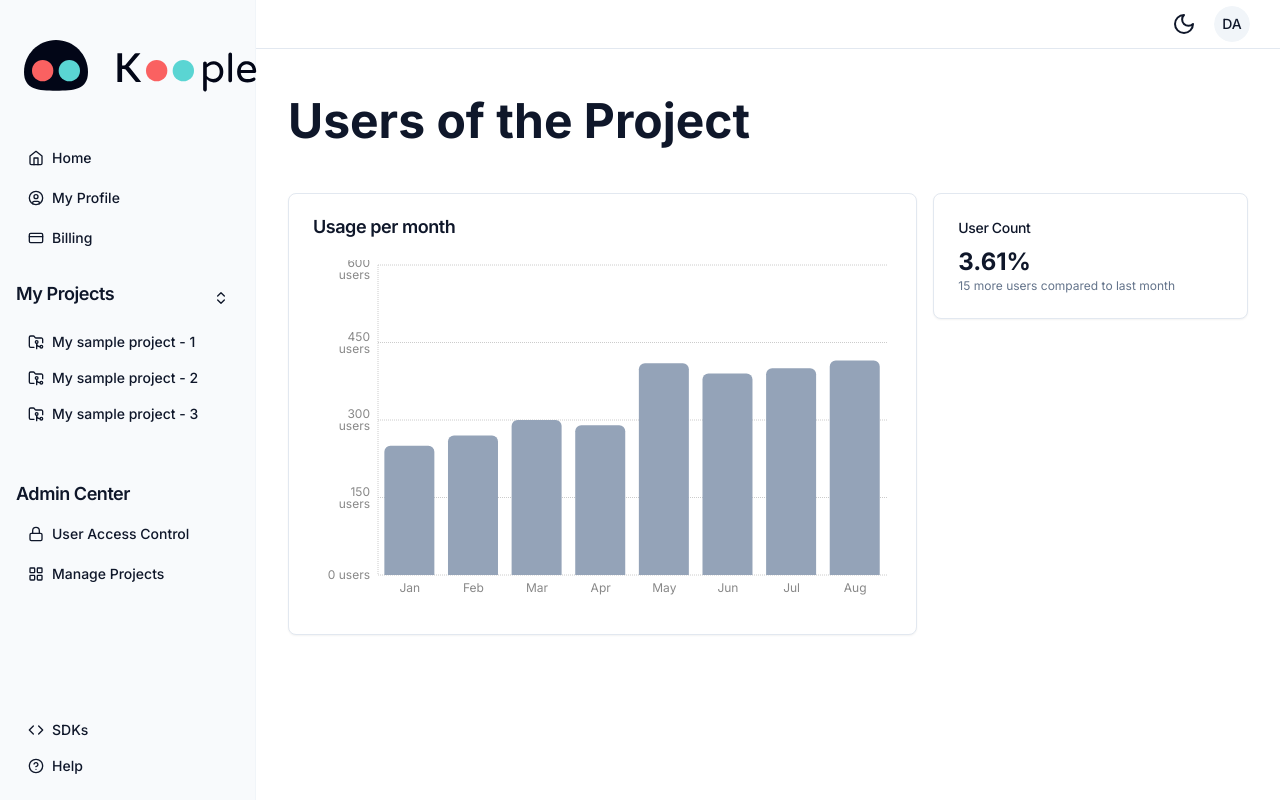
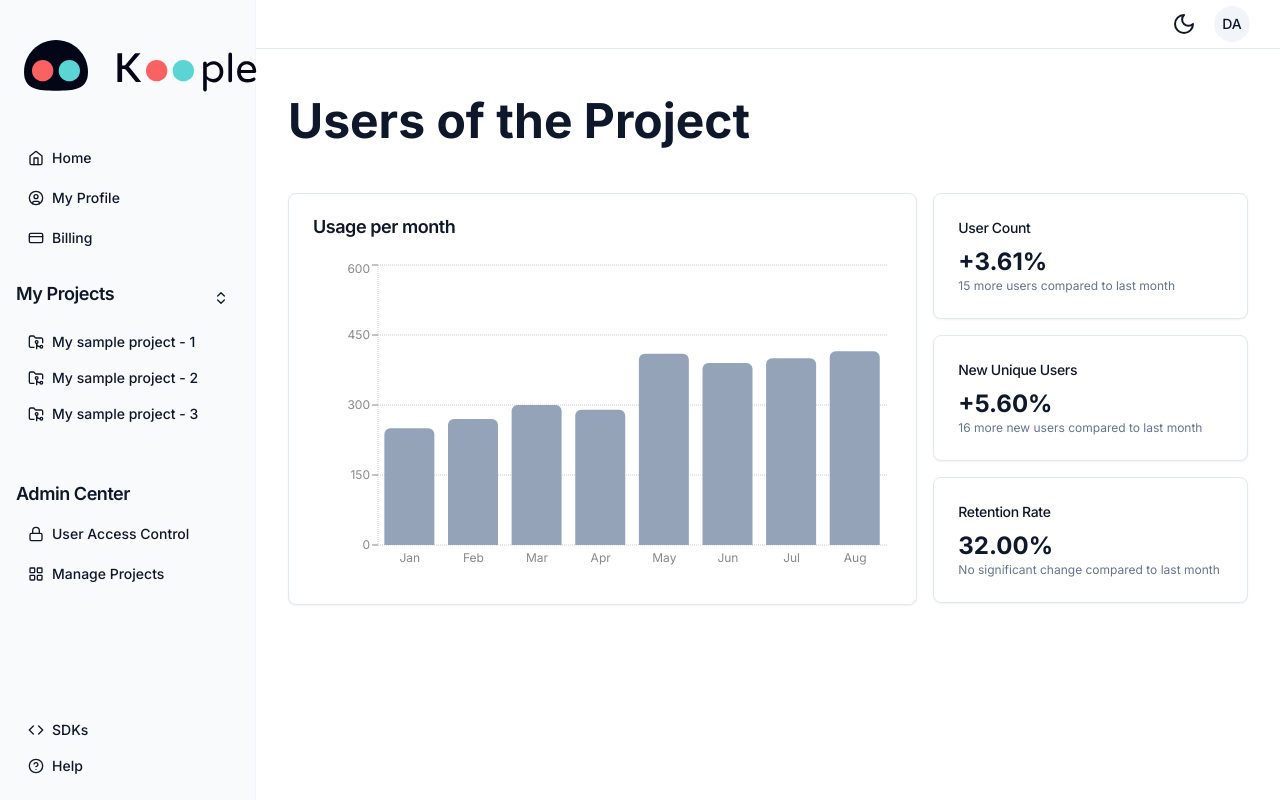
Before and after one commit to danielagg/patata-with-shadcn, a Next.js app: page /projects/1/users in a window 1280 px wide. Built offline with nearby package versions, Linux system fonts and the light colour scheme.

Commit message:
retention rate chart

```diff
--- a/app/(authenticated)/projects/[id]/users/page.tsx
+++ b/app/(authenticated)/projects/[id]/users/page.tsx
@@ -1,7 +1,9 @@
 import { UsersOfProjectAggregate } from "@/projects/types";
 import data from "@/projects/sample/users.json";
 import { UserStatistics } from "@/components/users/statistics";
-import { UserCountDelta } from "@/components/users/userCountDelta";
+import { UserCountDelta } from "@/components/users/user-count-delta";
+import { NewUniqueUsers } from "@/components/users/new-unique-users";
+import { RetentionRate } from "@/components/users/retention-rate";
 
 async function getData(): Promise<UsersOfProjectAggregate> {
   return await Promise.resolve(data);
@@ -16,8 +18,10 @@ export default async function UsersOfProjects() {
 
       <div className="mt-12 flex items-start gap-4">
         <UserStatistics data={data.statistics} />
-        <div className="w-1/3">
+        <div className="w-1/3 flex flex-col gap-y-4">
           <UserCountDelta data={data.statistics} />
+          <NewUniqueUsers count={16} delta={0.056} />
+          <RetentionRate rate={0.32} />
         </div>
       </div>
     </main>
--- /dev/null
+++ b/components/users/new-unique-users.tsx
@@ -0,0 +1,32 @@
+"use client";
+
+import { Card, CardContent, CardHeader, CardTitle } from "@/components/ui/card";
+
+export const NewUniqueUsers = ({
+  count,
+  delta,
+}: {
+  count: number;
+  delta: number;
+}) => {
+  return (
+    <Card>
+      <CardHeader className="flex flex-row items-center justify-between space-y-0 pb-2">
+        <CardTitle className="text-sm font-medium">New Unique Users</CardTitle>
+      </CardHeader>
+      <CardContent>
+        <div className="text-2xl font-bold">
+          {count > 0 ? "+" : "-"}
+          {new Intl.NumberFormat("en", {
+            style: "percent",
+            minimumFractionDigits: 2,
+          }).format(delta)}
+        </div>
+        <p className="text-xs text-muted-foreground">
+          {count} {count > 0 ? " more " : " less "} new users compared to last
+          month
+        </p>
+      </CardContent>
+    </Card>
+  );
+};
--- /dev/null
+++ b/components/users/retention-rate.tsx
@@ -0,0 +1,24 @@
+"use client";
+
+import { Card, CardContent, CardHeader, CardTitle } from "@/components/ui/card";
+
+export const RetentionRate = ({ rate }: { rate: number }) => {
+  return (
+    <Card>
+      <CardHeader className="flex flex-row items-center justify-between space-y-0 pb-2">
+        <CardTitle className="text-sm font-medium">Retention Rate</CardTitle>
+      </CardHeader>
+      <CardContent>
+        <div className="text-2xl font-bold">
+          {new Intl.NumberFormat("en", {
+            style: "percent",
+            minimumFractionDigits: 2,
+          }).format(rate)}
+        </div>
+        <p className="text-xs text-muted-foreground">
+          No significant change compared to last month
+        </p>
+      </CardContent>
+    </Card>
+  );
+};
--- a/components/users/statistics.tsx
+++ b/components/users/statistics.tsx
@@ -25,7 +25,7 @@ export const UserStatistics = ({
         <CardTitle>Usage per month</CardTitle>
       </CardHeader>
       <CardContent>
-        <ResponsiveContainer width="100%" height={350}>
+        <ResponsiveContainer width="100%" height={320}>
           <BarChart data={data}>
             <CartesianGrid strokeDasharray="1 1" verticalPoints={[65]} />
             <XAxis
@@ -35,13 +35,7 @@ export const UserStatistics = ({
               tickLine={false}
               axisLine={false}
             />
-            <YAxis
-              stroke="#888888"
-              fontSize={12}
-              tickLine={false}
-              axisLine={false}
-              tickFormatter={(value) => `${value} users`}
-            />
+            <YAxis stroke="#888888" fontSize={12} axisLine={false} />
             <Bar dataKey="total" fill="#94a3b8" radius={[6, 6, 0, 0]} />
           </BarChart>
         </ResponsiveContainer>
--- a/components/users/userCountDelta.tsx
+++ b/components/users/user-count-delta.tsx
@@ -31,6 +31,7 @@ export const UserCountDelta = ({
       </CardHeader>
       <CardContent>
         <div className="text-2xl font-bold">
+          {getExactDifferenceInUsageSinceLastMonth() > 0 ? "+" : "-"}
           {getUsageChangeSinceLastMonth()}
         </div>
         <p className="text-xs text-muted-foreground">
```
